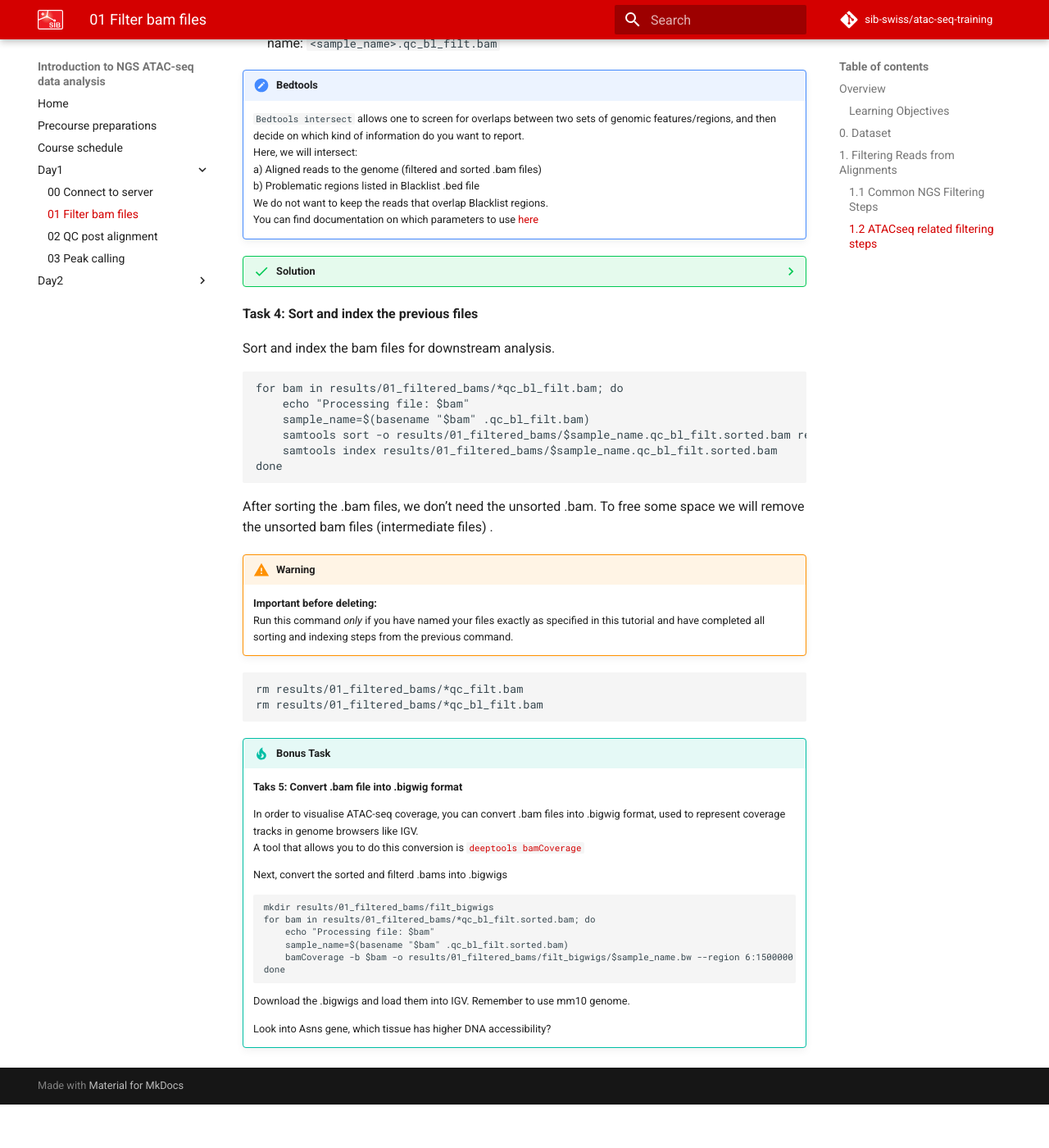
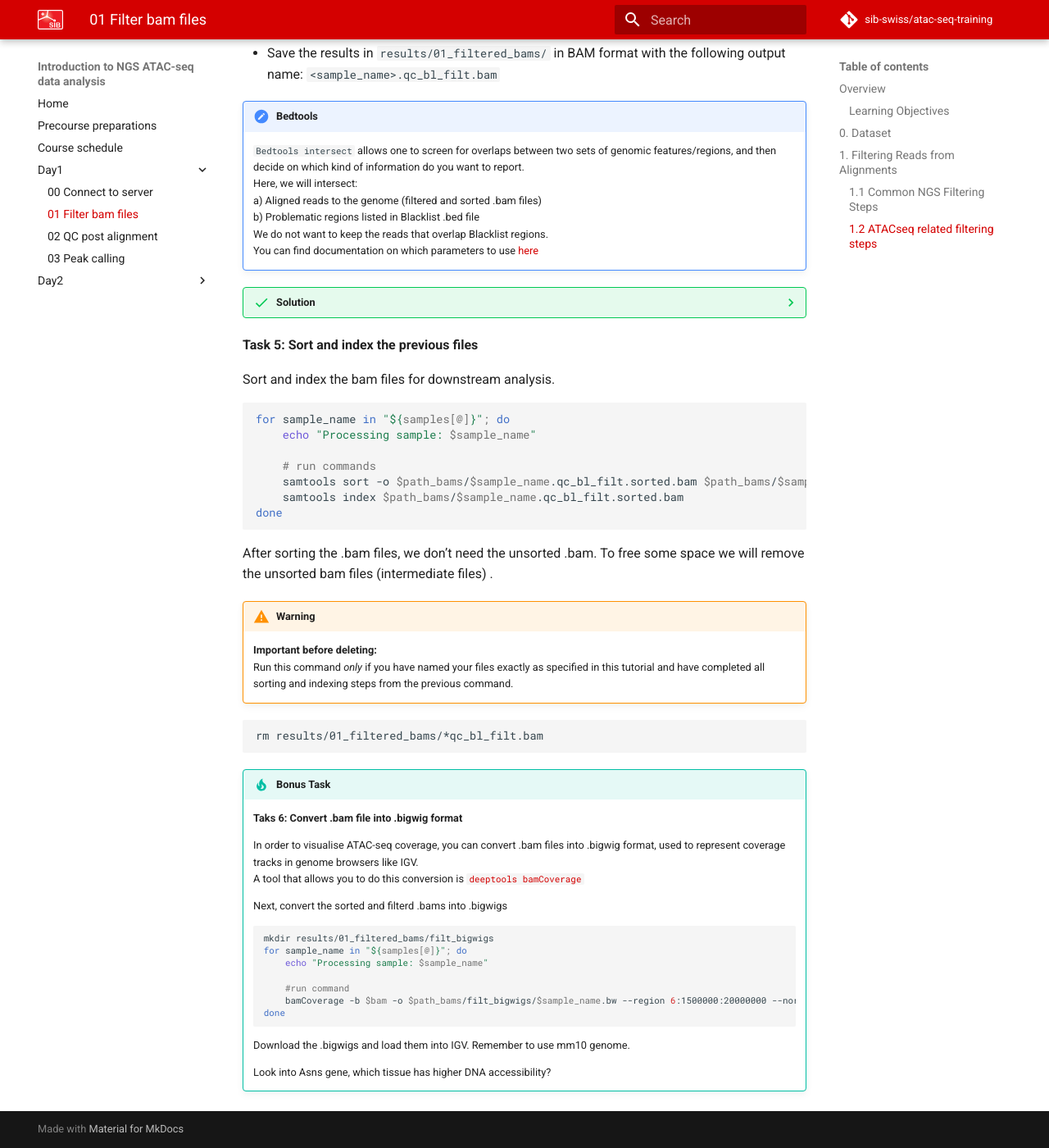
Before and after one commit to sib-swiss/atac-seq-training, an MkDocs documentation site: the page built from docs/days/01_filter_bam_files.md, in a window 1280 px wide and 1400 px high, scrolled down 3913 px. Shown: the whole window at 82% size. Built offline with MkDocs 1.6.1 and Material for MkDocs 9.7.7, drawn with Linux system fonts in a browser that asks for light colours; comment, search, counter and statistics services are not loaded; before the commit the page ends 5260 px from its top, so only the background shows below that; some of the changed text lies outside the part shown.

Commit message:
update code to homogenise for loops

````diff
--- a/docs/days/01_filter_bam_files.md
+++ b/docs/days/01_filter_bam_files.md
@@ -53,7 +53,7 @@
 
 - Visualise one of the .bam files with samtools running the following command:
 
-```{bash}
+```bash
 samtools view /data/Liu_alignments_chr6/Kidney_rep1.bam | head
 ```
 Can you recognise what the different columns represent?
@@ -93,7 +93,8 @@
 
 
 ??? success "Solution"
-    ```{bash}
+
+    ```bash
     samtools view  -q 10 -f 1 -F 1292 /data/Liu_alignments_chr6/Kidney_rep2.bam | head
     ```
 
@@ -105,17 +106,24 @@
 
 ??? success "Solution"
 
-    ```{bash}
+    ```bash
+    # To be able to iterate through all samples:
+    samples=(Kidney_rep1 Kidney_rep2 Cerebrum_rep1 Cerebrum_rep2)
+
     # create new directory for filtered bams
+    mkdir -p results/01_filtered_bams
 
-    mkdir -p results/01_filtered_bams
+    # save the path to the folder in a variable
+    path_bams="results/01_filtered_bams"
+
 
     # filter files using a for loop
 
-    for bam in /data/Liu_alignments_chr6/*.bam; do
-        echo "Processing file: $bam"
-        sample_name=$(basename "$bam" .bam) # extract sample name without path and extension
-        samtools view -h -b -q 10 -f 1 -F 1292 -o results/01_filtered_bams/$sample_name.qc_filt.bam $bam
+    for sample_name in "${samples[@]}"; do
+        echo "Processing sample: $sample_name"
+
+        # run command
+        samtools view -h -b -q 10 -f 1 -F 1292 -o $path_bams/$sample_name.qc_filt.bam /data/Liu_alignments_chr6/$sample_name.bam
     done
     ```
 
@@ -133,11 +141,13 @@
 
 Next, sort and index the bam files for downstream analysis.
 
-```{bash}
-for bam in results/01_filtered_bams/*qc_filt.bam; do
-    echo "Processing file: $bam"
-    samtools sort -o ${bam%.bam}.sorted.bam $bam
-    samtools index ${bam%.bam}.sorted.bam
+```bash
+for sample_name in "${samples[@]}"; do
+    echo "Processing sample: $sample_name"
+
+    # run commands
+    samtools sort -o $path_bams/$sample_name.qc_filt.sorted.bam $path_bams/$sample_name.qc_filt.bam
+    samtools index $path_bams/$sample_name.qc_filt.sorted.bam
 done
 ```
 
@@ -148,7 +158,7 @@
     **Important before deleting:**
     Run this command *only* if you have named your files exactly as specified in this tutorial and have completed all sorting and indexing steps from the previous command.
 
-```{bash}
+```bash
 rm results/01_filtered_bams/*qc_filt.bam
 ```
 
@@ -158,7 +168,8 @@
 Mitochondria DNA is nucleosome free, therefore it is more accessible for Tn5 and several reads may have originated from mitochondrial DNA. After having assessed mitochondrial % on the QC, we can discard reads coming from chmMT to avoid biases in downstream analysis.
 
 Since we are working only with chr6 we don't need to do this step, but here is the command you could use for that:
-```{bash}
+
+```bash
 samtools view -h input.bam | awk  '($3 != "MT")' | samtools view -hb - > output.bam
 ```
 !!! Note
@@ -189,13 +200,15 @@
 
 
 ??? success "Solution"
-    ```{bash}
+
+    ```bash
     blacklist="/data/references/mm10-blacklist.v2.nochr.bed"
 
-    for bam in results/01_filtered_bams/*qc_filt.sorted.bam; do
-        echo "Processing file: $bam"
-        sample_name=$(basename "$bam" .qc_filt.sorted.bam)
-        bedtools intersect -v -abam $bam -b $blacklist > results/01_filtered_bams/$sample_name.qc_bl_filt.bam
+    for sample_name in "${samples[@]}"; do
+        echo "Processing sample: $sample_name"
+
+        # run command
+        bedtools intersect -v -abam $path_bams/$sample_name.qc_filt.sorted.bam -b $blacklist > $path_bams/$sample_name.qc_bl_filt.bam
     done
     ```
 
@@ -204,17 +217,19 @@
      **-abam**: input is in bam format
 
 
-**Task 4: Sort and index the previous files**
+
+**Task 5: Sort and index the previous files**
 
 Sort and index the bam files for downstream analysis.
 
 
-```{bash}
-for bam in results/01_filtered_bams/*qc_bl_filt.bam; do
-    echo "Processing file: $bam"
-    sample_name=$(basename "$bam" .qc_bl_filt.bam)
-    samtools sort -o results/01_filtered_bams/$sample_name.qc_bl_filt.sorted.bam results/01_filtered_bams/$sample_name.qc_bl_filt.bam
-    samtools index results/01_filtered_bams/$sample_name.qc_bl_filt.sorted.bam
+```bash
+for sample_name in "${samples[@]}"; do
+    echo "Processing sample: $sample_name"
+
+    # run commands
+    samtools sort -o $path_bams/$sample_name.qc_bl_filt.sorted.bam $path_bams/$sample_name.qc_bl_filt.bam
+    samtools index $path_bams/$sample_name.qc_bl_filt.sorted.bam
 done
 ```
 
@@ -224,14 +239,14 @@
     **Important before deleting:**
     Run this command *only* if you have named your files exactly as specified in this tutorial and have completed all sorting and indexing steps from the previous command.
 
-```{bash}
-rm results/01_filtered_bams/*qc_filt.bam
+```bash
+
 rm results/01_filtered_bams/*qc_bl_filt.bam
 ```
 
 
 !!! tip "Bonus Task"
-    **Taks 5: Convert .bam file into .bigwig format**
+    **Taks 6: Convert .bam file into .bigwig format**
 
     In order to visualise ATAC-seq coverage, you can convert .bam files into .bigwig format, used to represent coverage tracks in genome browsers like IGV.
     A tool that allows you to do this conversion is [`deeptools bamCoverage`](https://deeptools.readthedocs.io/en/develop/content/tools/bamCoverage.html)
@@ -239,12 +254,13 @@
     Next, convert the sorted and filterd .bams into .bigwigs
 
 
-    ```{bash}
+    ```bash
     mkdir results/01_filtered_bams/filt_bigwigs
-    for bam in results/01_filtered_bams/*qc_bl_filt.sorted.bam; do
-        echo "Processing file: $bam"
-        sample_name=$(basename "$bam" .qc_bl_filt.sorted.bam)
-        bamCoverage -b $bam -o results/01_filtered_bams/filt_bigwigs/$sample_name.bw --region 6:1500000:20000000 --normalizeUsing CPM
+    for sample_name in "${samples[@]}"; do
+        echo "Processing sample: $sample_name"
+
+        #run command
+        bamCoverage -b $bam -o $path_bams/filt_bigwigs/$sample_name.bw --region 6:1500000:20000000 --normalizeUsing CPM
     done
     ```
 
````
Also changed, not shown: other parts of docs/days/01_filter_bam_files.md (+1 -1 lines), docs/days/02_QC_post_alignment.md (+8 -5 lines), docs/days/03_peak_calling.md (+37 -27 lines), docs/days/04_build_consensus_peak_set.md (+4 -3 lines).
